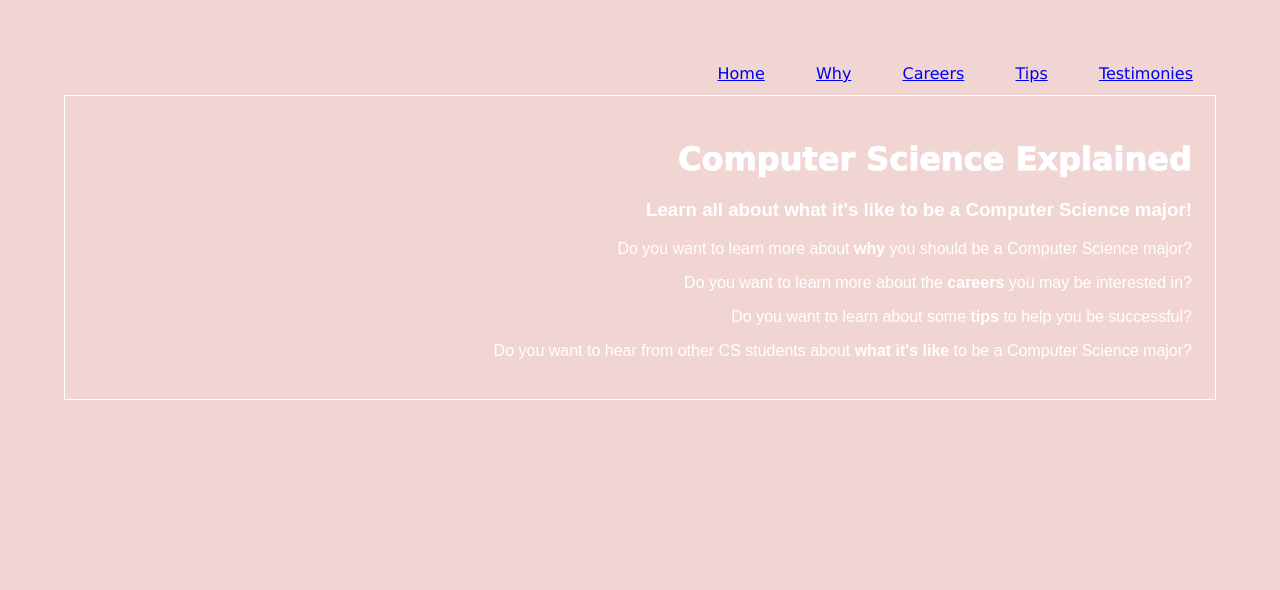
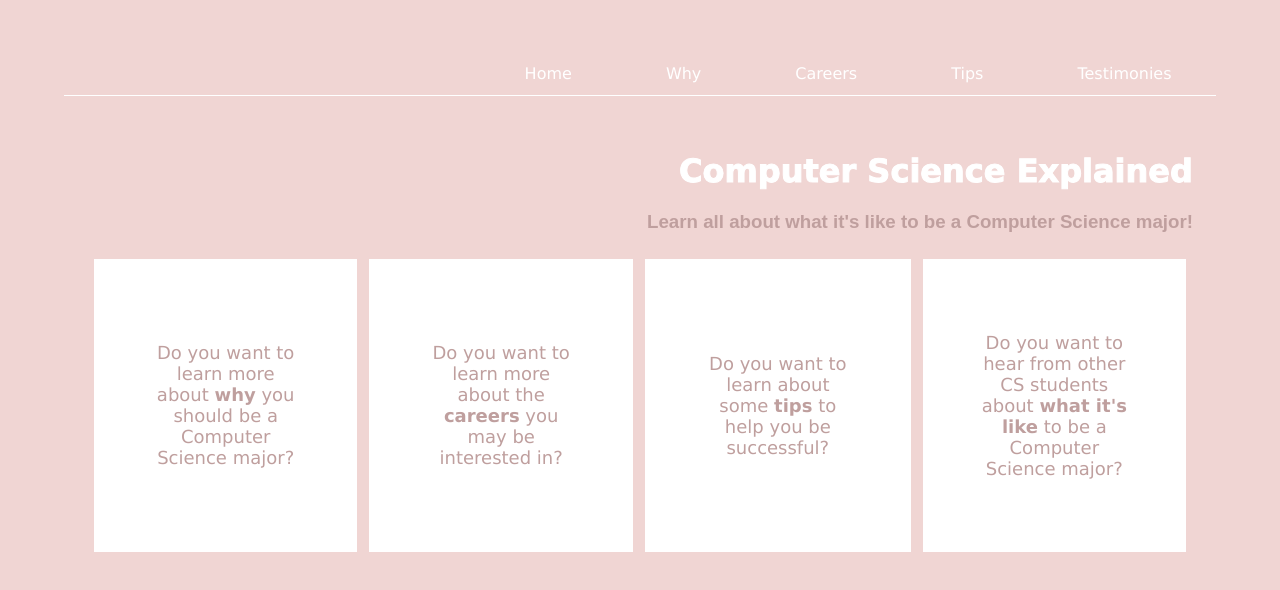
Before and after one commit to ChloeSheasby/seivproject1, a plain HTML site: page index.html in a window 1280 px wide. Drawn offline with Linux system fonts and the light colour scheme.

Commit message:
minor changes

```diff
--- a/index.html
+++ b/index.html
@@ -6,13 +6,12 @@
 </head>
 
 <body>
-    <!-- in the css file, the menubar can be made to be side to side
-             also need to change these hrefs -->
-    <ul class="menubar">
+    <!-- menubar -->
+    <ul class="menubar main">
         <li><a href="index.html">Home</a></li>
         <li><a href="why.html">Why</a></li>
-        <li><a href="index.html">Careers</a></li>
-        <li><a href="index.html">Tips</a></li>
+        <li><a href="#">Careers</a></li>
+        <li><a href="#">Tips</a></li>
         <li><a href="whatitslike.html">Testimonies</a></li>
     </ul>
 
@@ -22,18 +21,41 @@
 
         <!-- in the css file, we can make a menu-item be a paragraph block that can be clicked
         probably need to make an onclick event for this with javascript -->
+        <div class='blockmenu'>
+            <table>
+                <tr>
+                    <td>
+                        <a href="why.html">
                             <div class="menu-item">
-            <p>Do you want to learn more about <b>why</b> you should be a Computer Science major?</p>
+                                <p>Do you want to learn more about <b>why</b> you should be a Computer Science major?
+                                </p>
                             </div>
+                        </a>
+                    </td>
+                    <td>
+                        <a href="#">
                             <div class="menu-item">
                                 <p>Do you want to learn more about the <b>careers</b> you may be interested in?</p>
                             </div>
+                        </a>
+                    </td>
+                    <td>
+                        <a href="#">
                             <div class="menu-item">
                                 <p>Do you want to learn about some <b>tips</b> to help you be successful?</p>
                             </div>
+                        </a>
+                    </td>
+                    <td>
+                        <a href="whatitslike.html">
                             <div class="menu-item">
-            <p>Do you want to hear from other CS students about <b>what it's like</b> to be a Computer Science major?
-            </p>
+                                <p>Do you want to hear from other CS students about <b>what it's like</b> to be a
+                                    Computer Science major?</p>
+                            </div>
+                        </a>
+                    </td>
+                </tr>
+            </table>
         </div>
     </div>
 </body>
--- a/styling/basic.css
+++ b/styling/basic.css
@@ -4,22 +4,101 @@ body {
     margin: 5%;
     font-family:'Lucida Sans', 'Lucida Sans Regular', 'Lucida Grande', 'Lucida Sans Unicode', Geneva, Verdana, sans-serif;
     background-color: #f0d5d3;
+    color: #bf9f9e;
+}
+
+a {
+  text-decoration: none;
+}
+
+/*--Class based general styling --*/
+.main-content {
+  font-family: Arial, Helvetica, sans-serif;
+  animation: fadeIn linear 1s;
+  -webkit-animation: fadeIn linear 1s;
+  -moz-animation: fadeIn linear 1s;
+  -o-animation: fadeIn linear 1s;
+  -ms-animation: fadeIn linear 1s;
+}
+.main-content {
+    margin-top: 1%;
+    margin-bottom: 1%;
+    height: fit-content;
+    padding: 2%;
+}
+
+/*--Navbar--*/
+li > a {
+  text-decoration: none;
   color: white;
 }
 ul {
   list-style-type: none;
   margin: 0;
-    padding: 0;
+  padding-bottom: 1%;
+  border-bottom: 1px solid white;
 }
 li {
   display: inline;
-    padding: 2%;
-    transition: 0.3s;
+  padding: 4%;
+  padding-top: 2%;
+  padding-bottom: 2%;
+}
+
+.main > li {
+  transition: 1s;
 }
 li:hover {
   display: inline;
   background-color: white;
   color: #f0d5d3;
+}
+
+/*--Block navigation--*/
+table {
+  text-align: center;
+  margin: auto;
+}
+td {
+  transition: 0.3s;
+  padding: 5%;
+  background-color: white;
+  color: #d5bcbb;
+  width: 300px;
+  height: 150px;
+  border: 5px solid #f0d5d3;
+}
+
+td > a {
+  color: #bf9f9e;
+}
+td:hover {
+  transition: 1s;
+  background-color: #f0d5d3;
+  color: white;
+  width: 300px;
+  height: 150px;
+  border: none;
+  border: 5px solid white;
+}
+li:hover > a {
+  color: #f0d5d3;
+}
+h1 {
+  color: #bf9f9e;
+}
+.row {
+  display: inline;
+}
+
+.blockmenu {
+  align-items: right;
+  text-align: right;
+}
+
+.menu-item > p {
+  font-family: 'Lucida Sans', 'Lucida Sans Regular', 'Lucida Grande', 'Lucida Sans Unicode', Geneva, Verdana, sans-serif;
+  font-size: 18px;
 }
 /*--WEBKIT FILLING - IN CASE WE WANT TO MAKE TEXT TRANSPARENT?--*/
   @supports (-webkit-text-stroke: 1px white) {
@@ -29,24 +108,8 @@ ul {
       font-family: Verdana, Geneva, Tahoma, sans-serif;
     }
   }
-/*--Class based styling:--*/
-  .main-content {
-      border: 1px solid white;
-      margin-top: 1%;
-      margin-bottom: 1%;
-      height: fit-content;
-      padding: 2%;
-  }
 
 /*--Cool transition to make us seem cooler/smarter at web stuff than we are B)--*/
-  .main-content {
-    font-family: Arial, Helvetica, sans-serif;
-    animation: fadeIn linear 1s;
-    -webkit-animation: fadeIn linear 1s;
-    -moz-animation: fadeIn linear 1s;
-    -o-animation: fadeIn linear 1s;
-    -ms-animation: fadeIn linear 1s;
-  }
 
   @keyframes fadeIn {
     0% {opacity:0;}
@@ -72,3 +135,8 @@ ul {
     0% {opacity:0;}
     100% {opacity:1;}
   }
+  /*--cool highlight color cuz blue is boring--*/
+  ::-moz-selection,
+::selection {
+    background-color: #575757;
+}
```
Also changed, not shown: base.html (+7 -6 lines), whatitslike.html (+5 -5 lines), why.html (+5 -5 lines). Lines whose indentation alone changed are shown as unchanged.
